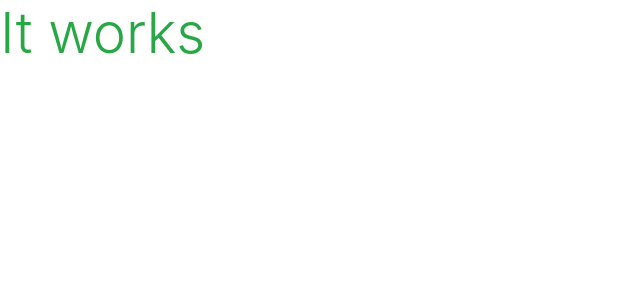
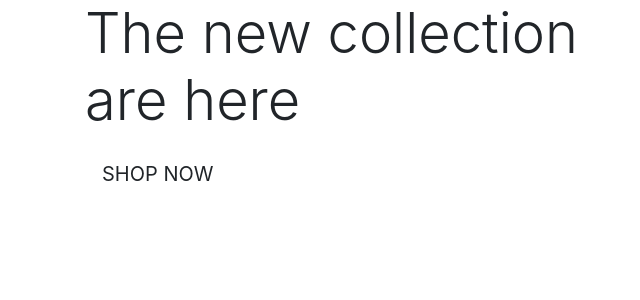
Before and after one commit to Baal89/Montegiovi_Ecommerce, a Django app: page / in a window 1280 px wide. Shown: the top 300 px of the page, without its empty margins (0-640 px from the left). Run offline with Django 3.2, Linux system fonts and the light colour scheme; some libraries are stand-ins or nearby versions.

Commit message:
added home page contents

```diff
--- a/home/templates/home/index.html
+++ b/home/templates/home/index.html
@@ -1,6 +1,25 @@
 {% extends 'base.html' %}
 {% load static %}
 
+{% block page_header %}
+    <div class="container header-container">
+        <div class="row">
+            <div class="col"></div>
+        </div>
+    </div>
+{% endblock %}
+
 {% block content %}
-    <h1 class="display-4 text-success">It works</h1>
+    <div class="container h-100">
+        <div class="row h-100">
+            <div class="col-7 col-md-6 my-auto">
+                <h1 class="display-4 logo-font text-black">The new collection are here</h1>
+                <div>
+                    <h4>
+                        <a href="" class="shop-now-button btn btn-lg rounded-0 text-uppercase py-3">Shop Now</a>
+                    </h4>
+                </div>
+            </div>
+        </div>
+    </div>
 {% endblock %}
--- a/montegiovi_ecommerce/urls.py
+++ b/montegiovi_ecommerce/urls.py
@@ -19,5 +19,5 @@ from django.urls import path, include
 urlpatterns = [
     path('admin/', admin.site.urls),
     path('accounts/', include('allauth.urls')),
-     path('', include('home.urls')),
+    path('', include('home.urls')),
 ]
```
